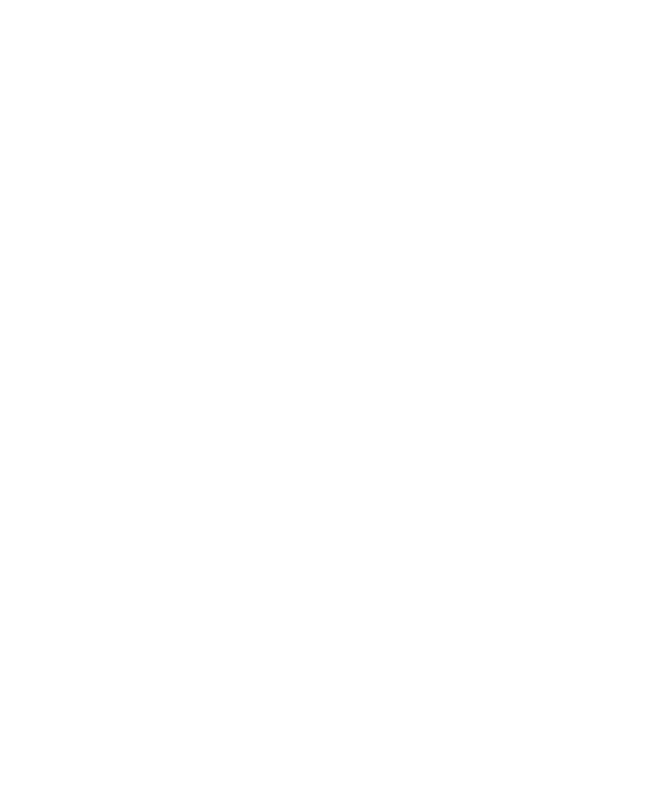
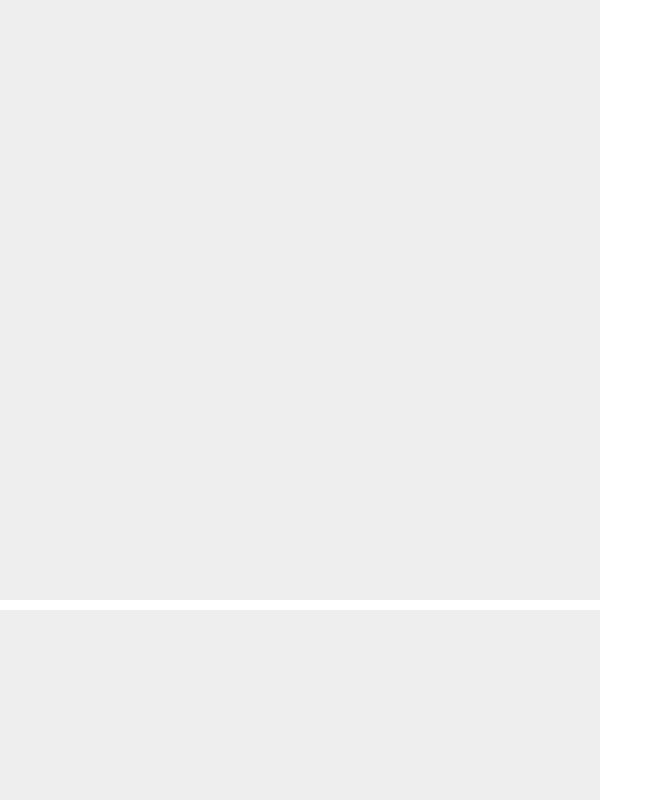
Before and after one commit to oceanTsai/radar-chart-v2, a website: page examp.html in a window 1280 px wide. Shown: the top 800 px of the page, without its empty margins (0-663 px from the left). Drawn offline with nearby package versions, Linux system fonts and the light colour scheme.

Commit message:
加上背景色

```diff
--- a/examp.html
+++ b/examp.html
@@ -15,6 +15,8 @@
 		.container{
 			width: 600px;
 			height:600px;
+			background-color: #eeeeee;
+			margin-bottom: 10px;
 		}
 	</style>
 </head>
```
